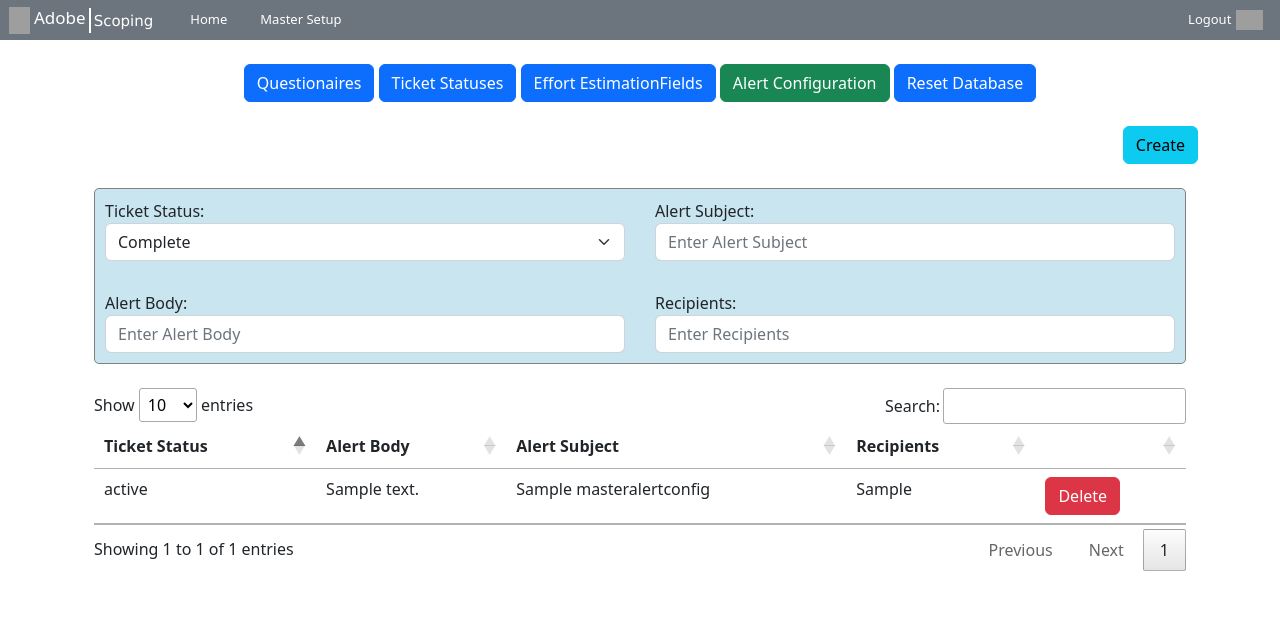
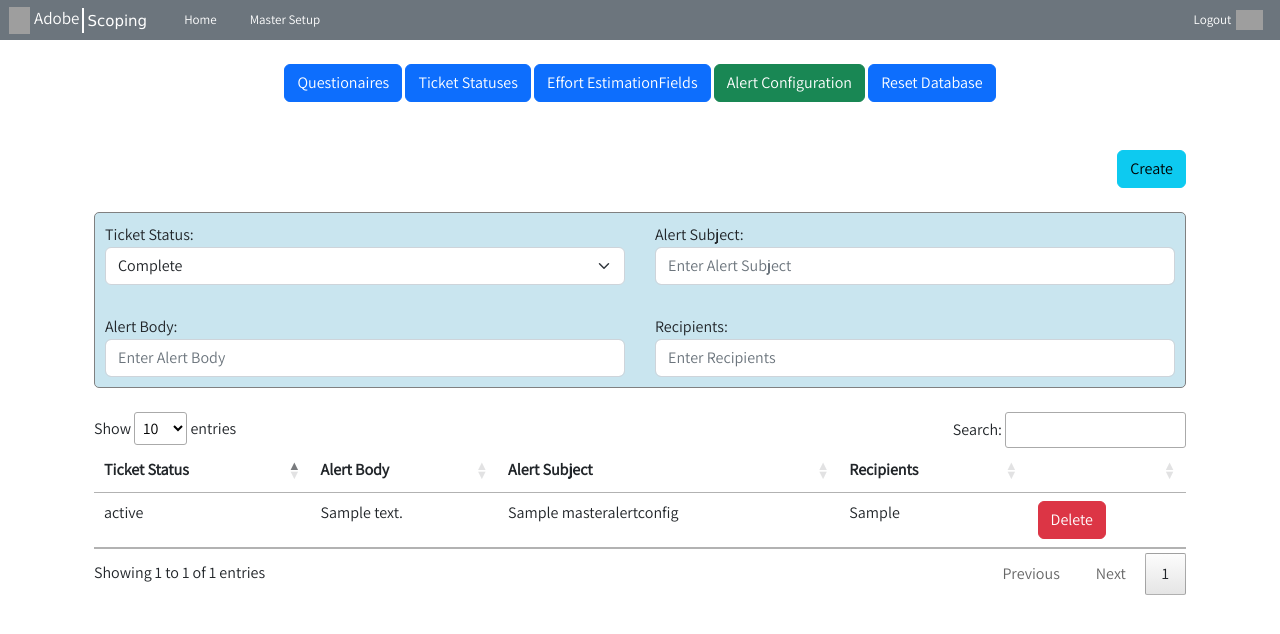
Before and after one commit to kheraananya/mywebsite, a Flask app: page /master-alert-home in a window 1280 px wide. Shown: the top 634 px of the page. Run offline with Flask 2, Linux system fonts and the light colour scheme; a user stored in the database is signed in; tables that the repository leaves empty hold one stand-in row (values such as "Sample post"); some libraries are stand-ins or nearby versions; grey boxes are pictures that could not be loaded.

Commit message:
font size

```diff
--- a/TicketDemo/website/__init__.py
+++ b/TicketDemo/website/__init__.py
@@ -9,7 +9,7 @@ db = SQLAlchemy()
 def create_app():
     app = Flask(__name__)
     app.config['SECRET_KEY'] = "hariharan"
-    app.config['SQLALCHEMY_DATABASE_URI'] = 'postgresql://postgres:5416@localhost/TicketDemo'
+    app.config['SQLALCHEMY_DATABASE_URI'] = 'postgresql://postgres:252001@localhost/TicketDemo'
     app.config['SQLALCHEMY_TRACK_MODIFICATIONS'] = False
     db.init_app(app)
 
--- a/TicketDemo/website/templates/base.html
+++ b/TicketDemo/website/templates/base.html
@@ -11,6 +11,9 @@
         integrity="sha384-0evHe/X+R7YkIZDRvuzKMRqM+OrBnVFBL6DOitfPri4tjfHxaWutUpFmBp4vmVor"
         crossorigin="anonymous"
     />
+    <link rel="preconnect" href="https://fonts.googleapis.com">
+    <link rel="preconnect" href="https://fonts.gstatic.com" crossorigin>
+     <link href="https://fonts.googleapis.com/css2?family=Assistant&display=swap" rel="stylesheet">
     <link
         rel="stylesheet"
         href="https://cdn.jsdelivr.net/npm/bootstrap-icons@1.5.0/font/bootstrap-icons.css"
@@ -44,6 +47,10 @@
         .dropdown {
           position: relative;
           display: inline-block;
+        }
+
+        body{
+            font-family: 'Assistant', sans-serif;
         }
 
         .dropdown-content {
--- a/TicketDemo/website/templates/master_alert.html
+++ b/TicketDemo/website/templates/master_alert.html
@@ -12,12 +12,13 @@
         <a href="/master-reset-home"><button type="button" class="btn btn-primary">Reset Database</button></a>
     </div>
     <br>
-    <div align="right">
-        <button type="submit" class="btn btn-info">Create</button>
-    </div>
     <br>
     <div class="container">
         <form method='POST'>
+            <div align="right">
+                <button type="submit" class="btn btn-info">Create</button>
+            </div>
+            <br>
         <div style="border: 1px solid grey; border-radius: 5px; background-color: #C9E5EF;">
             <div class="form-group" class="grid-container" style="display: grid;
             grid-template-columns: auto auto ; grid-gap: 30px; padding: 10px;">
```
